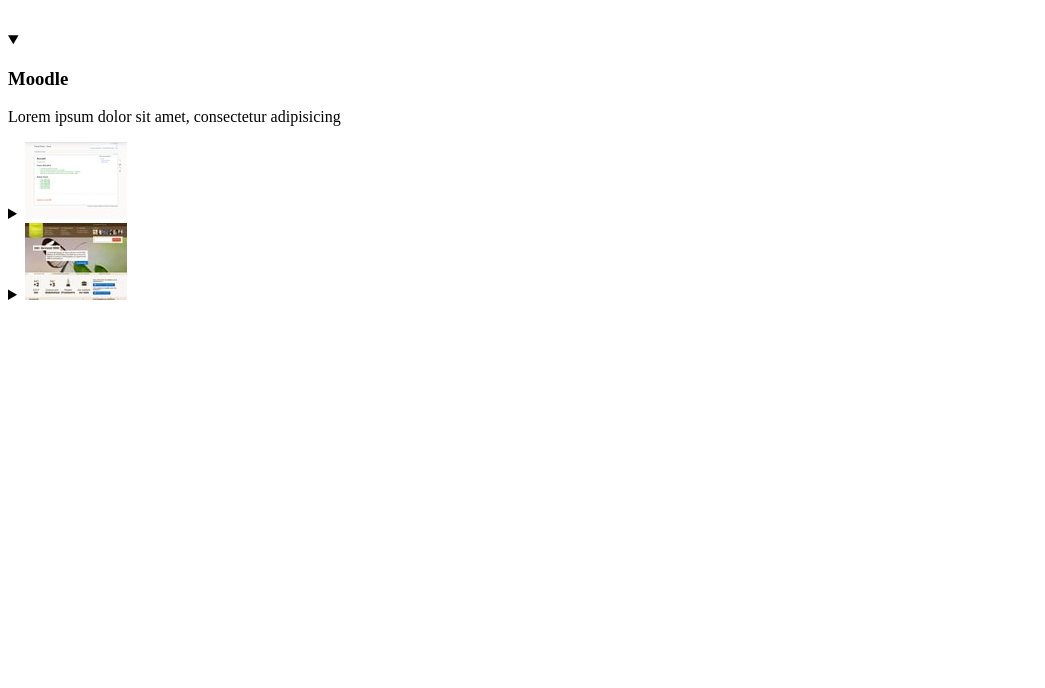
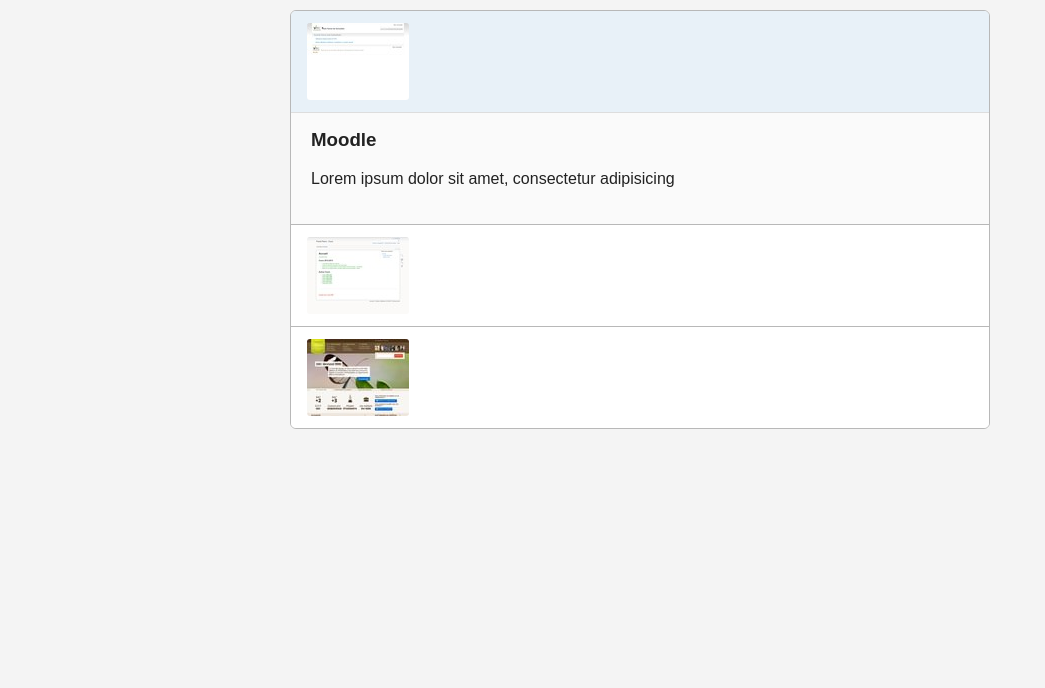
Before and after one commit to MMI-NFC-2026/sae105-r112-tp4-meii610, a plain HTML site: page index.html in a window 1280 px wide. Shown: the part 112-800 px from the top of the page, without its empty margins (0-1045 px from the left). Drawn offline with Linux system fonts and the light colour scheme.

Commit message:
Complete accordion CSS layout

```diff
--- a/src/css/components/accordeon.css
+++ b/src/css/components/accordeon.css
@@ -1,3 +1,70 @@
 /**
 * Accordeon
 */
+
+* {
+  box-sizing: border-box;
+}
+
+body {
+  margin: 0;
+  min-height: 100vh;
+  padding: 2rem 1rem;
+  font-family: Arial, sans-serif;
+  background: #f4f4f4;
+  color: #222;
+}
+
+h1 {
+  text-align: center;
+}
+
+.accordeon {
+  width: min(700px, calc(100% - 2rem));
+  margin: 2rem auto;
+  overflow: hidden;
+  border: 1px solid #b8b8b8;
+  border-radius: 6px;
+  background: #fff;
+}
+
+.accordeon details {
+  border-bottom: 1px solid #b8b8b8;
+}
+
+.accordeon details:last-child {
+  border-bottom: 0;
+}
+
+.accordeon summary {
+  display: flex;
+  align-items: center;
+  gap: 1rem;
+  min-height: 77px;
+  padding: 0.75rem 1rem;
+  cursor: pointer;
+  font-weight: bold;
+  background: #fff;
+}
+
+.accordeon summary img {
+  display: block;
+  width: 102px;
+  height: 77px;
+  object-fit: cover;
+  border-radius: 3px;
+}
+
+.accordeon details > div {
+  padding: 1rem 1.25rem 1.25rem;
+  border-top: 1px solid #ddd;
+  background: #fafafa;
+}
+
+.accordeon details > div h3 {
+  margin-top: 0;
+}
+
+.accordeon details[open] summary {
+  background: #e8f1f8;
+}
```
